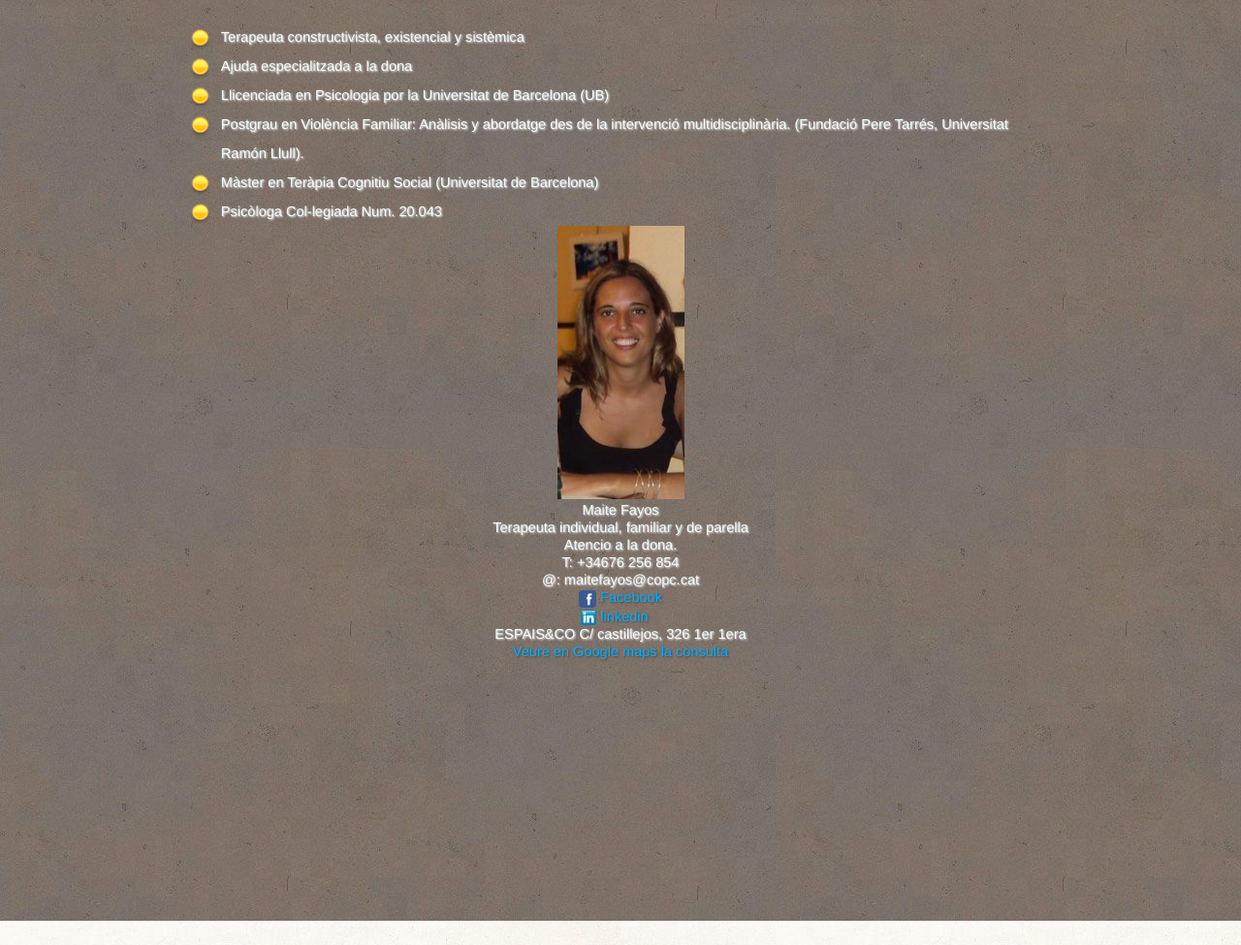
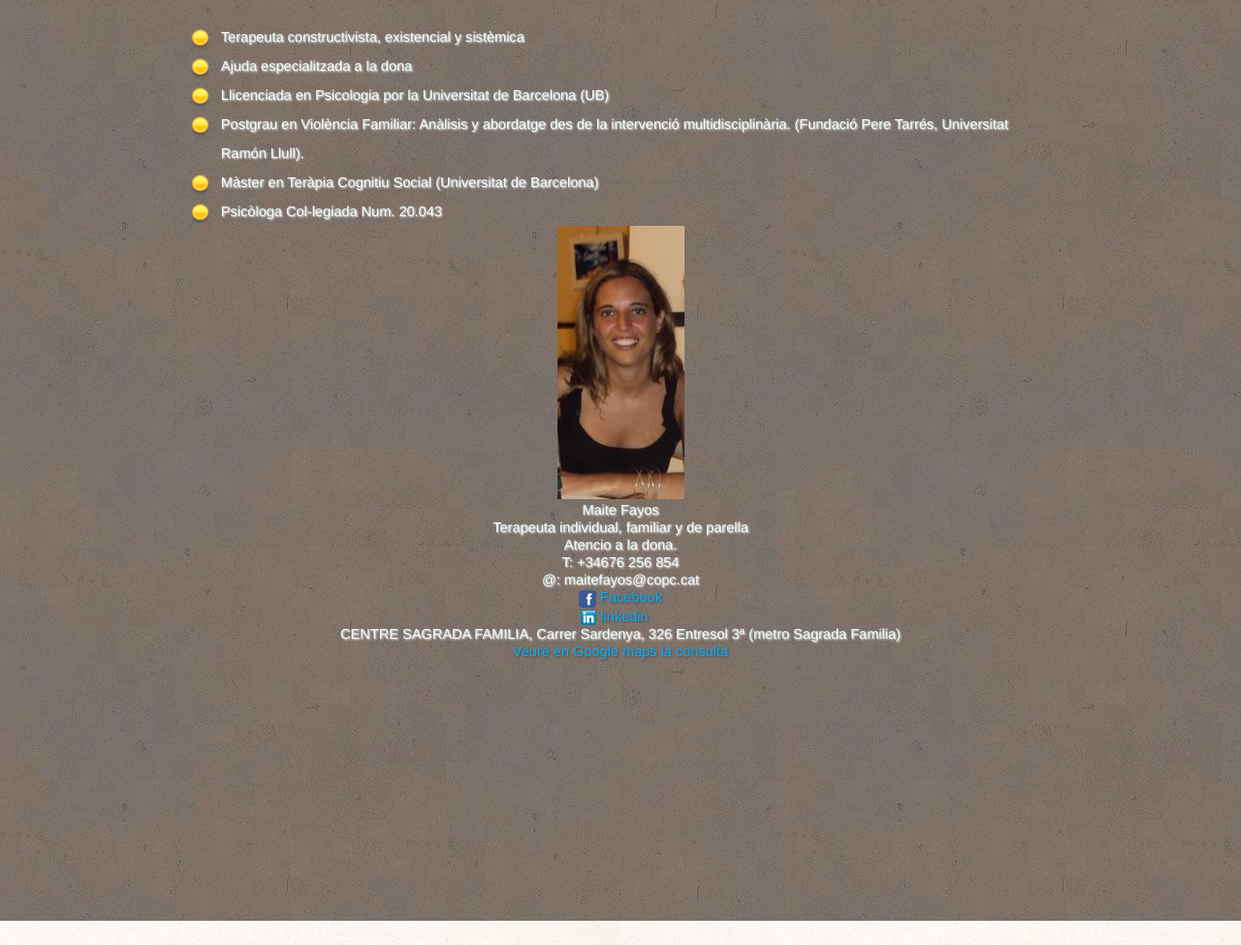
Before and after one commit to datracka/maitefayos-psicologa.com, a plain HTML site: page cat/index.html in a window 1280 px wide. Shown: the part 2554-3529 px from the top of the page at 97% size. Drawn offline with nearby package versions, Linux system fonts and the light colour scheme.

Commit message:
updated address

```diff
--- a/cat/index.html
+++ b/cat/index.html
@@ -156,7 +156,7 @@
                         <a rel="maite fayos consulta psicologica linkedin" class="link1" target="_blank"
                                                                                    href="http://es.linkedin.com/pub/maite-fayos-alonso/26/684/423/">linkedin
                         </a></li>
-                    <li><span itemprop="affiliation"><span itemprop="adress">ESPAIS&CO C/ castillejos, 326 1er 1era</span></span></li>
+                    <li><span itemprop="affiliation"><span itemprop="adress">CENTRE SAGRADA FAMILIA, Carrer Sardenya, 326 Entresol 3ª (metro Sagrada Familia)</span></span></li>
                     <li><a rel="maite fayos consulta psicologica loalizacion google maps" target="_blank" class="link1"
                            href="http://goo.gl/iFwmXe"
                            id="googlemaps"> Veure en Google maps la consulta</a></li>
```
Also changed, not shown: index.html (+1 -1 lines).
